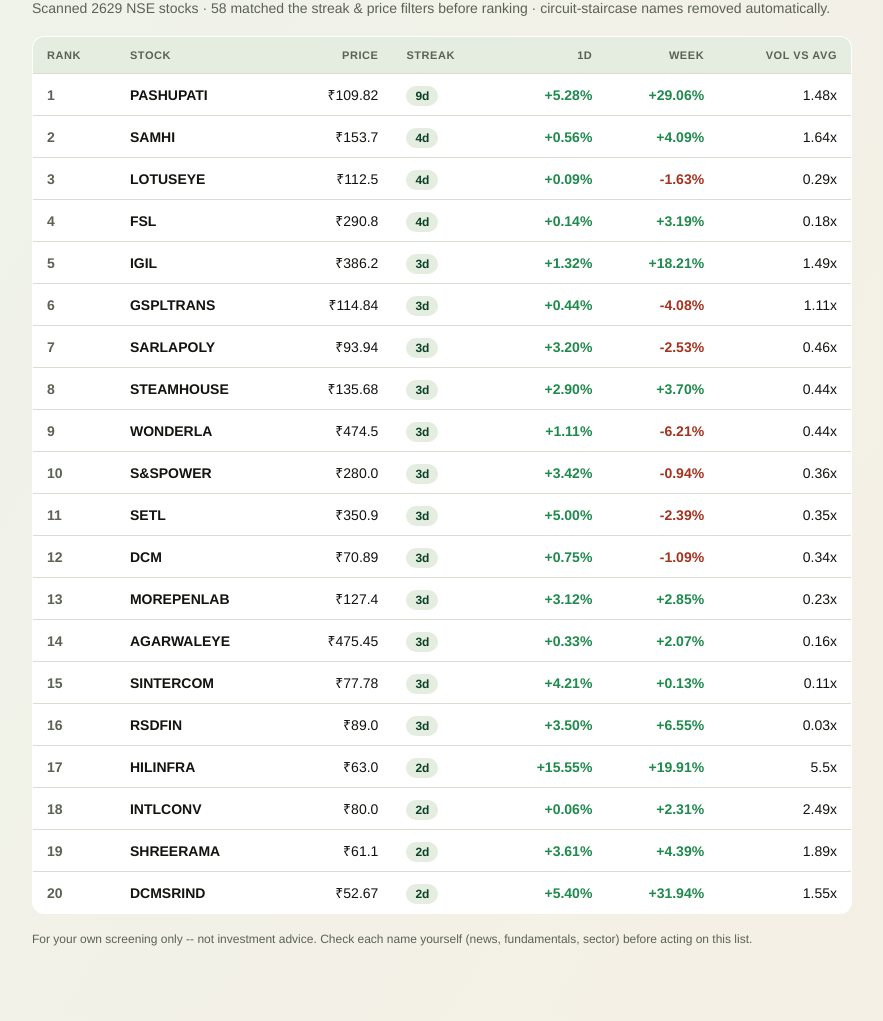
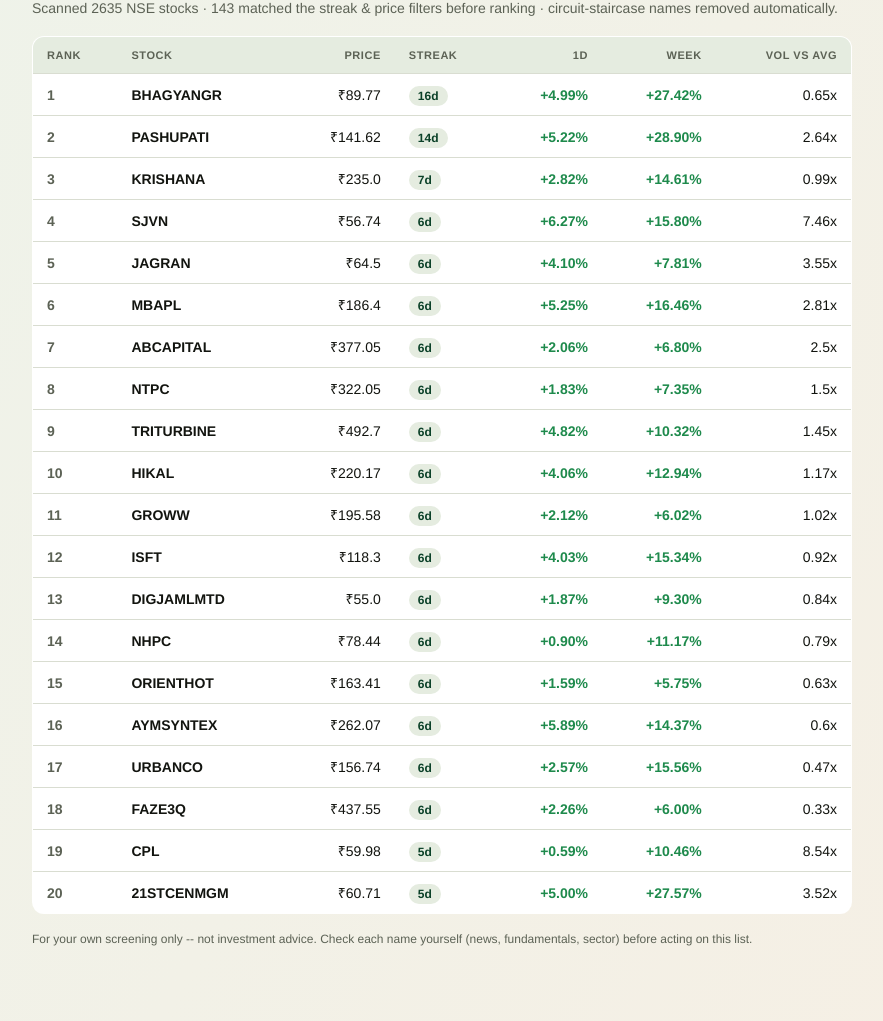
Before and after one commit to Amarshirodkar23/nse-scanner, a plain HTML site: page docs/index.html in a window 1280 px wide. Shown: the part 108-1129 px from the top of the page, without its empty margins (158-1041 px from the left). Drawn offline with Linux system fonts and the light colour scheme.

Commit message:
Weekly scan: 2026-11-02

```diff
--- a/docs/index.html
+++ b/docs/index.html
@@ -22,192 +22,192 @@
   .footer{max-width:820px;font-size:12px;color:#5c6255;margin-top:16px;line-height:1.6;}
 </style></head>
 <body>
-  <p class="eyebrow">Weekly NSE momentum scan &middot; generated 26 Oct 2026, 08:01</p>
+  <p class="eyebrow">Weekly NSE momentum scan &middot; generated 02 Nov 2026, 09:46</p>
   <h1>Top 20 bullish picks &#8377;50 to &#8377;500</h1>
-  <p class="sub">Scanned 2629 NSE stocks &middot; 58 matched the streak &amp; price filters before ranking &middot; circuit-staircase names removed automatically.</p>
+  <p class="sub">Scanned 2635 NSE stocks &middot; 143 matched the streak &amp; price filters before ranking &middot; circuit-staircase names removed automatically.</p>
   <table>
     <thead><tr><th>Rank</th><th>Stock</th><th class="num">Price</th><th>Streak</th>
     <th class="num">1D</th><th class="num">Week</th><th class="num">Vol vs avg</th></tr></thead>
     <tbody>
       <tr>
         <td class="rank">1</td>
-        <td class="sym">PASHUPATI</td>
-        <td class="num">&#8377;109.82</td>
-        <td><span class="pill">9d</span></td>
-        <td class="num up">+5.28%</td>
-        <td class="num up">+29.06%</td>
-        <td class="num">1.48x</td>
+        <td class="sym">BHAGYANGR</td>
+        <td class="num">&#8377;89.77</td>
+        <td><span class="pill">16d</span></td>
+        <td class="num up">+4.99%</td>
+        <td class="num up">+27.42%</td>
+        <td class="num">0.65x</td>
       </tr>
       <tr>
         <td class="rank">2</td>
-        <td class="sym">SAMHI</td>
-        <td class="num">&#8377;153.7</td>
-        <td><span class="pill">4d</span></td>
-        <td class="num up">+0.56%</td>
-        <td class="num up">+4.09%</td>
-        <td class="num">1.64x</td>
+        <td class="sym">PASHUPATI</td>
+        <td class="num">&#8377;141.62</td>
+        <td><span class="pill">14d</span></td>
+        <td class="num up">+5.22%</td>
+        <td class="num up">+28.90%</td>
+        <td class="num">2.64x</td>
       </tr>
       <tr>
         <td class="rank">3</td>
-        <td class="sym">LOTUSEYE</td>
-        <td class="num">&#8377;112.5</td>
-        <td><span class="pill">4d</span></td>
-        <td class="num up">+0.09%</td>
-        <td class="num down">-1.63%</td>
-        <td class="num">0.29x</td>
+        <td class="sym">KRISHANA</td>
+        <td class="num">&#8377;235.0</td>
+        <td><span class="pill">7d</span></td>
+        <td class="num up">+2.82%</td>
+        <td class="num up">+14.61%</td>
+        <td class="num">0.99x</td>
       </tr>
       <tr>
         <td class="rank">4</td>
-        <td class="sym">FSL</td>
-        <td class="num">&#8377;290.8</td>
-        <td><span class="pill">4d</span></td>
-        <td class="num up">+0.14%</td>
-        <td class="num up">+3.19%</td>
-        <td class="num">0.18x</td>
+        <td class="sym">SJVN</td>
+        <td class="num">&#8377;56.74</td>
+        <td><span class="pill">6d</span></td>
+        <td class="num up">+6.27%</td>
+        <td class="num up">+15.80%</td>
+        <td class="num">7.46x</td>
       </tr>
       <tr>
         <td class="rank">5</td>
-        <td class="sym">IGIL</td>
-        <td class="num">&#8377;386.2</td>
-        <td><span class="pill">3d</span></td>
-        <td class="num up">+1.32%</td>
-        <td class="num up">+18.21%</td>
-        <td class="num">1.49x</td>
+        <td class="sym">JAGRAN</td>
+        <td class="num">&#8377;64.5</td>
+        <td><span class="pill">6d</span></td>
+        <td class="num up">+4.10%</td>
+        <td class="num up">+7.81%</td>
+        <td class="num">3.55x</td>
       </tr>
       <tr>
         <td class="rank">6</td>
-        <td class="sym">GSPLTRANS</td>
-        <td class="num">&#8377;114.84</td>
-        <td><span class="pill">3d</span></td>
-        <td class="num up">+0.44%</td>
-        <td class="num down">-4.08%</td>
-        <td class="num">1.11x</td>
+        <td class="sym">MBAPL</td>
+        <td class="num">&#8377;186.4</td>
+        <td><span class="pill">6d</span></td>
+        <td class="num up">+5.25%</td>
+        <td class="num up">+16.46%</td>
+        <td class="num">2.81x</td>
       </tr>
       <tr>
         <td class="rank">7</td>
-        <td class="sym">SARLAPOLY</td>
-        <td class="num">&#8377;93.94</td>
-        <td><span class="pill">3d</span></td>
-        <td class="num up">+3.20%</td>
-        <td class="num down">-2.53%</td>
-        <td class="num">0.46x</td>
+        <td class="sym">ABCAPITAL</td>
+        <td class="num">&#8377;377.05</td>
+        <td><span class="pill">6d</span></td>
+        <td class="num up">+2.06%</td>
+        <td class="num up">+6.80%</td>
+        <td class="num">2.5x</td>
       </tr>
       <tr>
         <td class="rank">8</td>
-        <td class="sym">STEAMHOUSE</td>
-        <td class="num">&#8377;135.68</td>
-        <td><span class="pill">3d</span></td>
-        <td class="num up">+2.90%</td>
-        <td class="num up">+3.70%</td>
-        <td class="num">0.44x</td>
+        <td class="sym">NTPC</td>
+        <td class="num">&#8377;322.05</td>
+        <td><span class="pill">6d</span></td>
+        <td class="num up">+1.83%</td>
+        <td class="num up">+7.35%</td>
+        <td class="num">1.5x</td>
       </tr>
       <tr>
         <td class="rank">9</td>
-        <td class="sym">WONDERLA</td>
-        <td class="num">&#8377;474.5</td>
-        <td><span class="pill">3d</span></td>
-        <td class="num up">+1.11%</td>
-        <td class="num down">-6.21%</td>
-        <td class="num">0.44x</td>
+        <td class="sym">TRITURBINE</td>
+        <td class="num">&#8377;492.7</td>
+        <td><span class="pill">6d</span></td>
+        <td class="num up">+4.82%</td>
+        <td class="num up">+10.32%</td>
+        <td class="num">1.45x</td>
       </tr>
       <tr>
         <td class="rank">10</td>
-        <td class="sym">S&SPOWER</td>
-        <td class="num">&#8377;280.0</td>
-        <td><span class="pill">3d</span></td>
-        <td class="num up">+3.42%</td>
-        <td class="num down">-0.94%</td>
-        <td class="num">0.36x</td>
+        <td class="sym">HIKAL</td>
+        <td class="num">&#8377;220.17</td>
+        <td><span class="pill">6d</span></td>
+        <td class="num up">+4.06%</td>
+        <td class="num up">+12.94%</td>
+        <td class="num">1.17x</td>
       </tr>
       <tr>
         <td class="rank">11</td>
-        <td class="sym">SETL</td>
-        <td class="num">&#8377;350.9</td>
-        <td><span class="pill">3d</span></td>
-        <td class="num up">+5.00%</td>
-        <td class="num down">-2.39%</td>
-        <td class="num">0.35x</td>
+        <td class="sym">GROWW</td>
+        <td class="num">&#8377;195.58</td>
+        <td><span class="pill">6d</span></td>
+        <td class="num up">+2.12%</td>
+        <td class="num up">+6.02%</td>
+        <td class="num">1.02x</td>
       </tr>
       <tr>
         <td class="rank">12</td>
-        <td class="sym">DCM</td>
-        <td class="num">&#8377;70.89</td>
-        <td><span class="pill">3d</span></td>
-        <td class="num up">+0.75%</td>
-        <td class="num down">-1.09%</td>
-        <td class="num">0.34x</td>
+        <td class="sym">ISFT</td>
+        <td class="num">&#8377;118.3</td>
+        <td><span class="pill">6d</span></td>
+        <td class="num up">+4.03%</td>
+        <td class="num up">+15.34%</td>
+        <td class="num">0.92x</td>
       </tr>
       <tr>
         <td class="rank">13</td>
-        <td class="sym">MOREPENLAB</td>
-        <td class="num">&#8377;127.4</td>
-        <td><span class="pill">3d</span></td>
-        <td class="num up">+3.12%</td>
-        <td class="num up">+2.85%</td>
-        <td class="num">0.23x</td>
+        <td class="sym">DIGJAMLMTD</td>
+        <td class="num">&#8377;55.0</td>
+        <td><span class="pill">6d</span></td>
+        <td class="num up">+1.87%</td>
+        <td class="num up">+9.30%</td>
+        <td class="num">0.84x</td>
       </tr>
       <tr>
         <td class="rank">14</td>
-        <td class="sym">AGARWALEYE</td>
-        <td class="num">&#8377;475.45</td>
-        <td><span class="pill">3d</span></td>
-        <td class="num up">+0.33%</td>
-        <td class="num up">+2.07%</td>
-        <td class="num">0.16x</td>
+        <td class="sym">NHPC</td>
+        <td class="num">&#8377;78.44</td>
+        <td><span class="pill">6d</span></td>
+        <td class="num up">+0.90%</td>
+        <td class="num up">+11.17%</td>
+        <td class="num">0.79x</td>
       </tr>
       <tr>
         <td class="rank">15</td>
-        <td class="sym">SINTERCOM</td>
-        <td class="num">&#8377;77.78</td>
-        <td><span class="pill">3d</span></td>
-        <td class="num up">+4.21%</td>
-        <td class="num up">+0.13%</td>
-        <td class="num">0.11x</td>
+        <td class="sym">ORIENTHOT</td>
+        <td class="num">&#8377;163.41</td>
+        <td><span class="pill">6d</span></td>
+        <td class="num up">+1.59%</td>
+        <td class="num up">+5.75%</td>
+        <td class="num">0.63x</td>
       </tr>
       <tr>
         <td class="rank">16</td>
-        <td class="sym">RSDFIN</td>
-        <td class="num">&#8377;89.0</td>
-        <td><span class="pill">3d</span></td>
-        <td class="num up">+3.50%</td>
-        <td class="num up">+6.55%</td>
-        <td class="num">0.03x</td>
+        <td class="sym">AYMSYNTEX</td>
+        <td class="num">&#8377;262.07</td>
+        <td><span class="pill">6d</span></td>
+        <td class="num up">+5.89%</td>
+        <td class="num up">+14.37%</td>
+        <td class="num">0.6x</td>
       </tr>
       <tr>
         <td class="rank">17</td>
-        <td class="sym">HILINFRA</td>
-        <td class="num">&#8377;63.0</td>
-        <td><span class="pill">2d</span></td>
-        <td class="num up">+15.55%</td>
-        <td class="num up">+19.91%</td>
-        <td class="num">5.5x</td>
+        <td class="sym">URBANCO</td>
+        <td class="num">&#8377;156.74</td>
+        <td><span class="pill">6d</span></td>
+        <td class="num up">+2.57%</td>
+        <td class="num up">+15.56%</td>
+        <td class="num">0.47x</td>
       </tr>
       <tr>
         <td class="rank">18</td>
-        <td class="sym">INTLCONV</td>
-        <td class="num">&#8377;80.0</td>
-        <td><span class="pill">2d</span></td>
-        <td class="num up">+0.06%</td>
-        <td class="num up">+2.31%</td>
-        <td class="num">2.49x</td>
+        <td class="sym">FAZE3Q</td>
+        <td class="num">&#8377;437.55</td>
+        <td><span class="pill">6d</span></td>
+        <td class="num up">+2.26%</td>
+        <td class="num up">+6.00%</td>
+        <td class="num">0.33x</td>
       </tr>
       <tr>
         <td class="rank">19</td>
-        <td class="sym">SHREERAMA</td>
-        <td class="num">&#8377;61.1</td>
-        <td><span class="pill">2d</span></td>
-        <td class="num up">+3.61%</td>
-        <td class="num up">+4.39%</td>
-        <td class="num">1.89x</td>
+        <td class="sym">CPL</td>
+        <td class="num">&#8377;59.98</td>
+        <td><span class="pill">5d</span></td>
+        <td class="num up">+0.59%</td>
+        <td class="num up">+10.46%</td>
+        <td class="num">8.54x</td>
       </tr>
       <tr>
         <td class="rank">20</td>
-        <td class="sym">DCMSRIND</td>
-        <td class="num">&#8377;52.67</td>
-        <td><span class="pill">2d</span></td>
-        <td class="num up">+5.40%</td>
-        <td class="num up">+31.94%</td>
-        <td class="num">1.55x</td>
+        <td class="sym">21STCENMGM</td>
+        <td class="num">&#8377;60.71</td>
+        <td><span class="pill">5d</span></td>
+        <td class="num up">+5.00%</td>
+        <td class="num up">+27.57%</td>
+        <td class="num">3.52x</td>
       </tr></tbody>
   </table>
   <p class="footer">For your own screening only -- not investment advice. Check each name yourself (news, fundamentals, sector) before acting on this list.</p>
```
Also changed, not shown: data/latest_top20.csv (+20 -20 lines).
